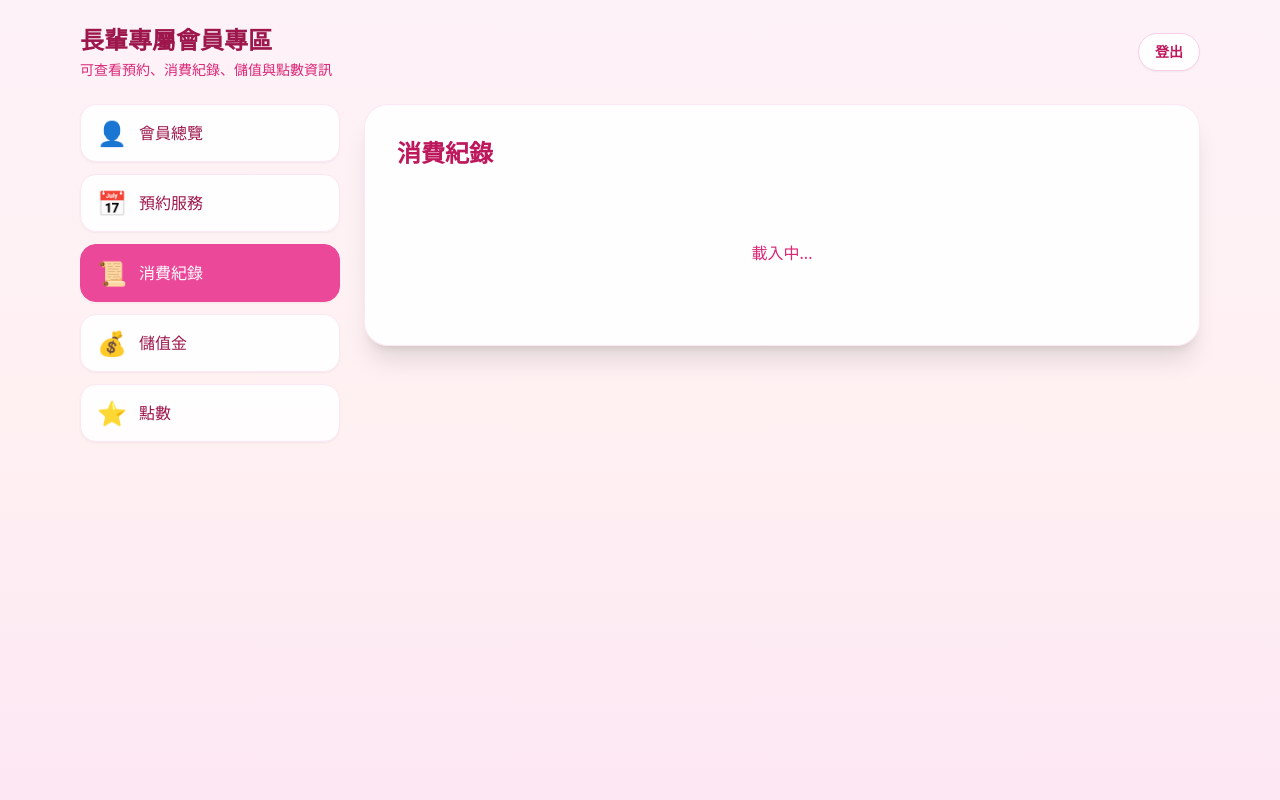
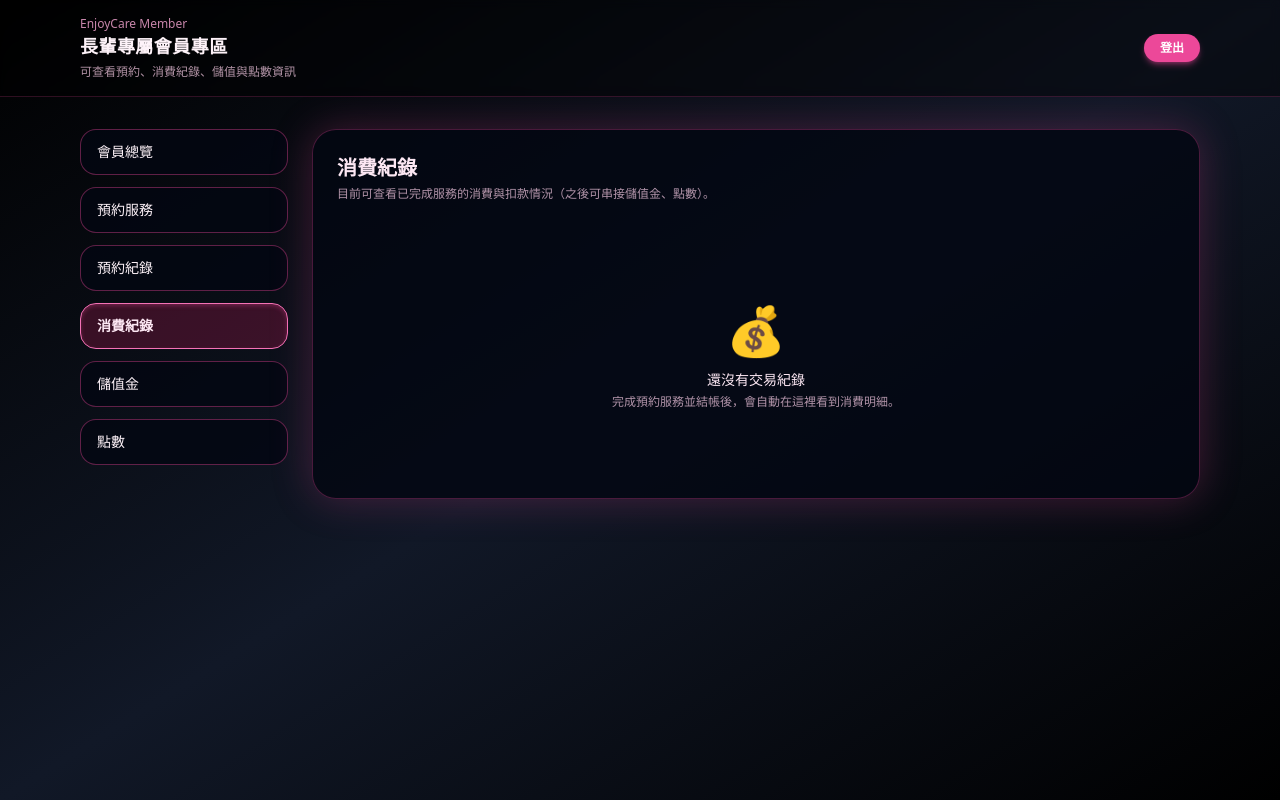
Before and after one commit to CH-laundry/elderly-care-system, a Next.js app: page /member/transactions in a window 1280 px wide. Before the commit this address had no page. Built offline with nearby package versions, Linux system fonts and the light colour scheme.

Commit message:
Update transactions.js

```diff
--- a/pages/member/transactions.js
+++ b/pages/member/transactions.js
@@ -1,112 +1,114 @@
 // pages/member/transactions.js
-import { useState, useEffect } from 'react';
+
 import { useRouter } from 'next/router';
-import MemberLayout from '../../components/MemberLayout';
 
-export default function MemberTransactions() {
+export default function MemberTransactionsPage() {
   const router = useRouter();
-  const [transactions, setTransactions] = useState([]);
-  const [loading, setLoading] = useState(true);
-
-  useEffect(() => {
-    const phone = localStorage.getItem('memberPhone');
-    if (!phone) {
-      router.push('/login');
-      return;
-    }
-
-    fetchTransactions(phone);
-  }, [router]);
-
-  const fetchTransactions = async (phone) => {
-    try {
-      const res = await fetch(`/api/transactions/list?phone=${phone}`);
-      const data = await res.json();
-      if (data.transactions) {
-        setTransactions(data.transactions);
-      }
-    } catch (error) {
-      console.error('Error:', error);
-    } finally {
-      setLoading(false);
-    }
-  };
-
-  const getTypeColor = (type) => {
-    switch (type) {
-      case '儲值':
-        return 'text-green-700';
-      case '消費':
-      case '預約':
-        return 'text-red-700';
-      default:
-        return 'text-pink-700';
-    }
-  };
-
-  const getTypeIcon = (type) => {
-    switch (type) {
-      case '儲值':
-        return '💰';
-      case '消費':
-        return '🛒';
-      case '預約':
-        return '📅';
-      default:
-        return '💳';
-    }
-  };
 
   return (
-    <MemberLayout>
-      <div className="max-w-4xl mx-auto">
-        <h1 className="text-2xl font-bold text-pink-700 mb-6">消費紀錄</h1>
+    <div className="min-h-screen bg-gradient-to-br from-black via-gray-900 to-black text-pink-50">
+      <header className="border-b border-pink-500/20 bg-black/40 backdrop-blur-sm">
+        <div className="mx-auto flex max-w-6xl items-center justify-between px-4 py-4">
+          <div>
+            <p className="text-xs text-pink-300/80">EnjoyCare Member</p>
+            <h1 className="text-lg font-semibold tracking-wide">
+              長輩專屬會員專區
+            </h1>
+            <p className="mt-1 text-xs text-pink-200/70">
+              可查看預約、消費紀錄、儲值與點數資訊
+            </p>
+          </div>
+          <button
+            type="button"
+            onClick={() => router.push('/member/login')}
+            className="rounded-full bg-pink-500 px-4 py-1.5 text-xs font-semibold text-white shadow-md shadow-pink-500/40 hover:bg-pink-400"
+          >
+            登出
+          </button>
+        </div>
+      </header>
 
-        {loading ? (
-          <div className="text-center py-12">
-            <div className="text-pink-600">載入中...</div>
+      <main className="mx-auto flex max-w-6xl gap-6 px-4 py-8">
+        {/* 左側選單 */}
+        <aside className="w-52 space-y-3">
+          {/* 會員總覽 */}
+          <button
+            type="button"
+            onClick={() => router.push('/member/dashboard')}
+            className="w-full text-left rounded-2xl border border-pink-500/40 bg-gray-950/80 px-4 py-3 text-sm text-pink-50 hover:border-pink-300/80 hover:text-pink-100"
+          >
+            會員總覽
+          </button>
+
+          {/* 預約服務（填表） */}
+          <button
+            type="button"
+            onClick={() => router.push('/member/booking')}
+            className="w-full text-left rounded-2xl border border-pink-500/40 bg-gray-950/80 px-4 py-3 text-sm text-pink-50 hover:border-pink-300/80 hover:text-pink-100"
+          >
+            預約服務
+          </button>
+
+          {/* ✅ 新增：預約紀錄列表 */}
+          <button
+            type="button"
+            onClick={() => router.push('/member/bookings')}
+            className="w-full text-left rounded-2xl border border-pink-500/40 bg-gray-950/80 px-4 py-3 text-sm text-pink-50 hover:border-pink-300/80 hover:text-pink-100"
+          >
+            預約紀錄
+          </button>
+
+          {/* 消費紀錄（目前頁面，高亮） */}
+          <button
+            type="button"
+            disabled
+            className="w-full cursor-default text-left rounded-2xl border border-pink-400 bg-pink-900/40 px-4 py-3 text-sm font-semibold text-pink-100 shadow-inner shadow-pink-500/30"
+          >
+            消費紀錄
+          </button>
+
+          {/* 儲值金 / 點數：先保留選單，之後再做功能 */}
+          <button
+            type="button"
+            onClick={() => {
+              // 之後有對應頁面再改成 router.push('/member/balance')
+              alert('儲值金功能即將開放');
+            }}
+            className="w-full text-left rounded-2xl border border-pink-500/40 bg-gray-950/80 px-4 py-3 text-sm text-pink-50 hover:border-pink-300/80 hover:text-pink-100"
+          >
+            儲值金
+          </button>
+          <button
+            type="button"
+            onClick={() => {
+              // 之後有對應頁面再改成 router.push('/member/points')
+              alert('點數功能即將開放');
+            }}
+            className="w-full text-left rounded-2xl border border-pink-500/40 bg-gray-950/80 px-4 py-3 text-sm text-pink-50 hover:border-pink-300/80 hover:text-pink-100"
+          >
+            點數
+          </button>
+        </aside>
+
+        {/* 右側內容區：消費紀錄 */}
+        <section className="flex-1">
+          <div className="rounded-3xl border border-pink-500/30 bg-gray-950/80 p-6 shadow-[0_0_40px_rgba(236,72,153,0.25)]">
+            <h2 className="text-xl font-semibold text-pink-100">消費紀錄</h2>
+            <p className="mt-1 text-xs text-pink-200/70">
+              目前可查看已完成服務的消費與扣款情況（之後可串接儲值金、點數）。
+            </p>
+
+            {/* 空狀態：暫時先顯示「還沒有交易紀錄」 */}
+            <div className="mt-10 flex flex-col items-center justify-center py-16">
+              <div className="mb-4 text-5xl">💰</div>
+              <p className="text-sm text-pink-100">還沒有交易紀錄</p>
+              <p className="mt-1 text-xs text-pink-200/70">
+                完成預約服務並結帳後，會自動在這裡看到消費明細。
+              </p>
+            </div>
           </div>
-        ) : transactions.length === 0 ? (
-          <div className="bg-white/90 rounded-2xl shadow-lg p-8 text-center">
-            <div className="text-6xl mb-4">💰</div>
-            <p className="text-pink-700">還沒有交易紀錄</p>
-          </div>
-        ) : (
-          <div className="space-y-3">
-            {transactions.map((txn, index) => (
-              <div
-                key={txn.id || index}
-                className="bg-white/90 rounded-2xl shadow-lg p-5 border border-pink-100 hover:shadow-xl transition"
-              >
-                <div className="flex items-center justify-between">
-                  <div className="flex items-center gap-4">
-                    <div className="text-3xl">{getTypeIcon(txn.Type)}</div>
-                    <div>
-                      <div className="font-semibold text-pink-900 mb-1">
-                        {txn.Type}
-                      </div>
-                      {txn.Note && (
-                        <div className="text-sm text-pink-600">{txn.Note}</div>
-                      )}
-                      <div className="text-xs text-pink-500 mt-1">
-                        {txn.CreatedAt
-                          ? new Date(txn.CreatedAt).toLocaleString('zh-TW')
-                          : '-'}
-                      </div>
-                    </div>
-                  </div>
-                  <div className={`text-xl font-bold ${getTypeColor(txn.Type)}`}>
-                    {txn.Amount >= 0 ? '+' : ''}
-                    {typeof txn.Amount === 'number'
-                      ? txn.Amount.toLocaleString()
-                      : txn.Amount}
-                  </div>
-                </div>
-              </div>
-            ))}
-          </div>
-        )}
-      </div>
-    </MemberLayout>
+        </section>
+      </main>
+    </div>
   );
 }
```
